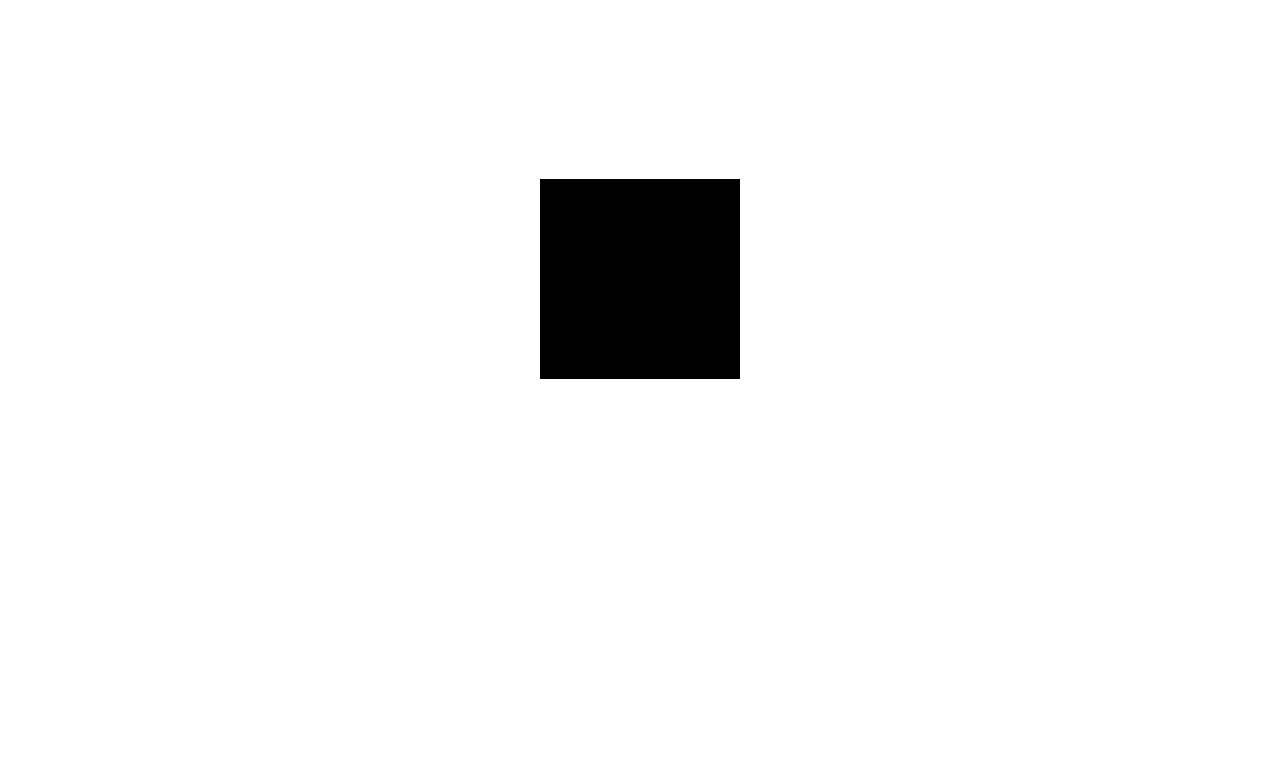
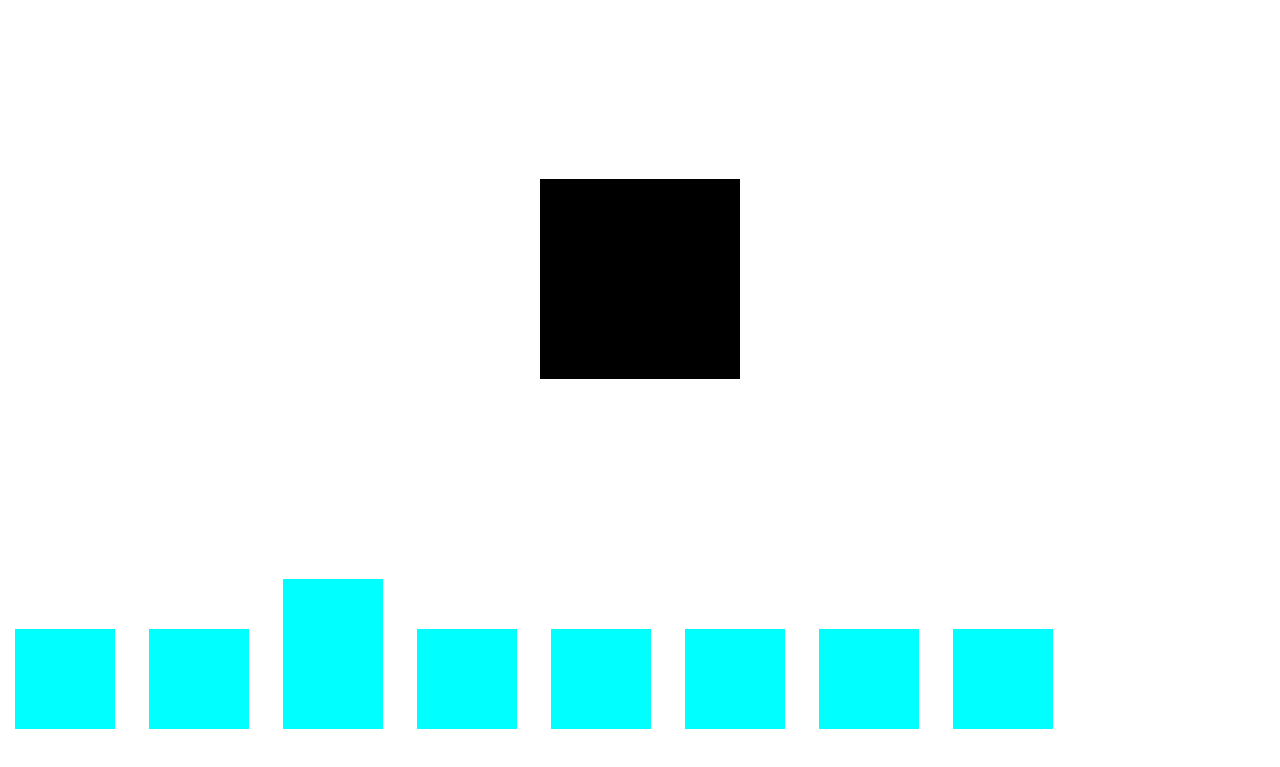
Before and after one commit to AlexQwerty73/Lessons, a plain HTML site: page index.html in a window 1280 px wide. Shown: the part 363-1130 px from the top of the page. Before the commit the page ends 942 px from the top, so only its background shows below. Drawn offline with Linux system fonts and the light colour scheme.

Commit message:
nth-child

```diff
--- a/index.html
+++ b/index.html
@@ -22,7 +22,18 @@
             <li class="menu-item"><a href="#">Gallery</a></li>
         </ul>
     </nav>
-
+    <!-- -------------- -->
     <div class="block"></div>
+<!-- ------------------------ -->
+<div class="wrap">
+    <div class="block-nth"></div>
+    <div class="block-nth"></div>
+    <div class="block-nth"></div>
+    <div class="block-nth"></div>
+    <div class="block-nth"></div>
+    <div class="block-nth"></div>
+    <div class="block-nth"></div>
+    <div class="block-nth"></div>
+</div>
 </body>
 </html>
--- a/styles/style.css
+++ b/styles/style.css
@@ -105,3 +105,32 @@ a {
 .block:hover{
     background: #f80000;
 }
+
+.wrap{
+    height: 300px;
+}
+.wrap .block-nth{
+    width: 100px;
+    height: 100px;
+    margin: 0 15px;
+    background-color: aqua;
+    display: inline-block;
+}
+/* .wrap .block-nth:first-child{
+    margin-left: 0;
+}
+.wrap .block-nth:last-child{
+    margin-right: 0;
+} */
+/* .wrap .block-nth:nth-child(odd){
+    width: 150px;
+} */
+/* .wrap .block-nth:nth-child(even){
+    width: 50px;
+} */
+/* .wrap .block-nth:nth-child(2n){
+    width: 150px;
+} */
+.wrap .block-nth:nth-child(3){
+    height: 150px;
+}
```
